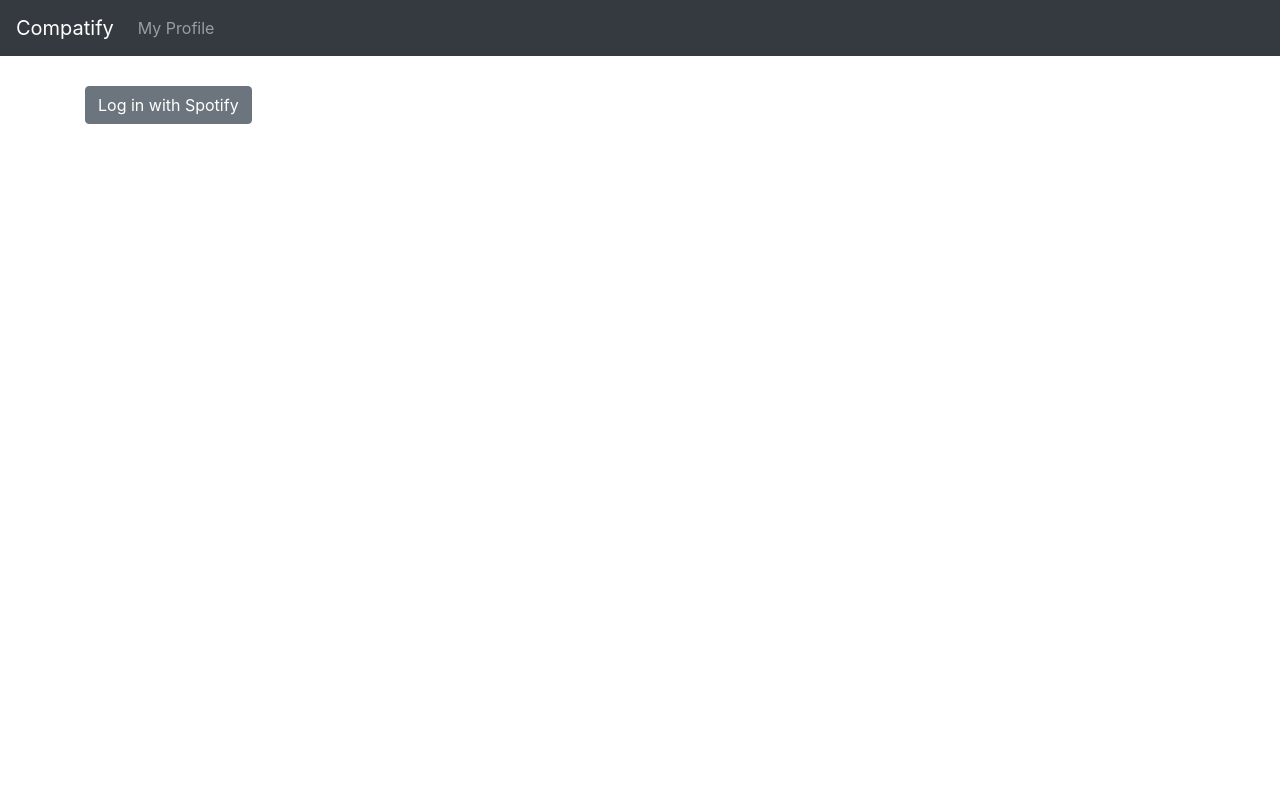
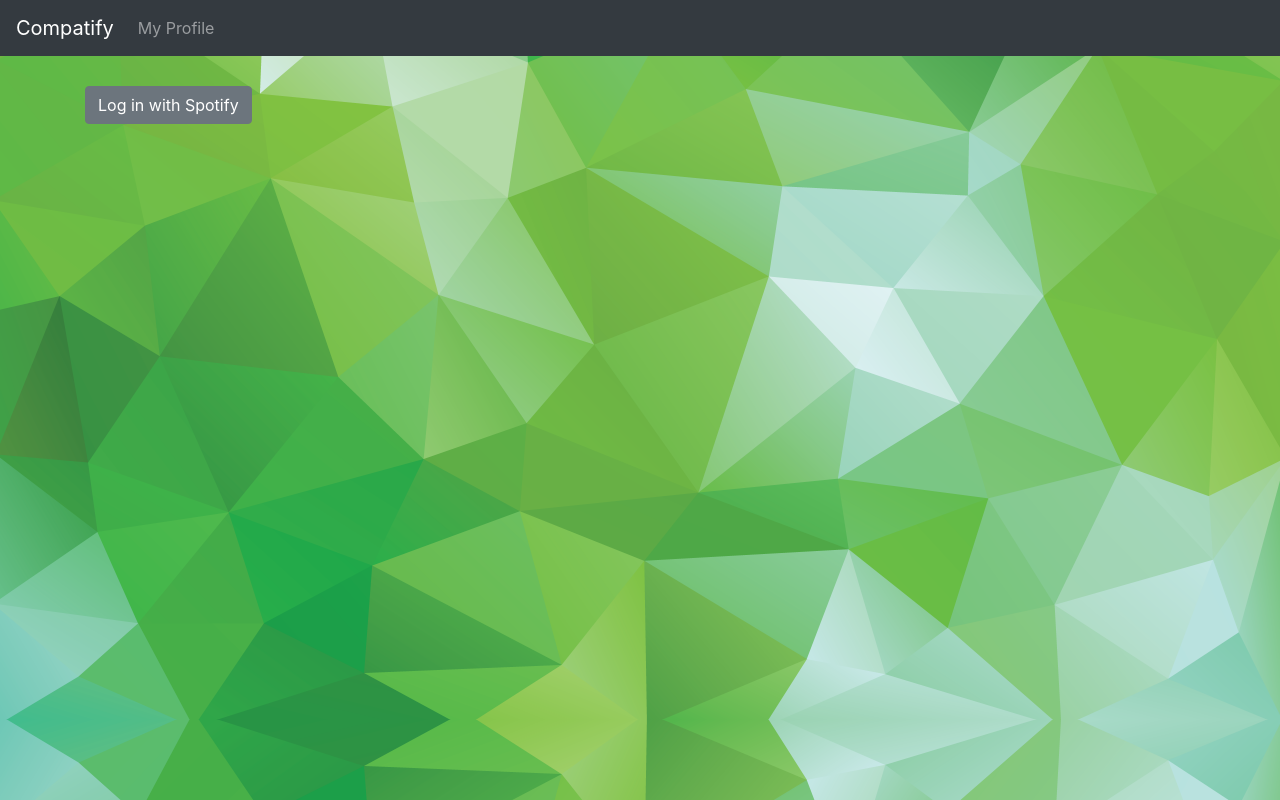
Before and after one commit to lukeclopez/Compatify, a React (Create React App) app in the folder compatify-app/: page /login in a window 1280 px wide. Built offline with nearby package versions, Linux system fonts and the light colour scheme.

Commit message:
Background image tiled

```diff
--- a/compatify-app/src/index.css
+++ b/compatify-app/src/index.css
@@ -2,6 +2,8 @@ body {
   margin: 0;
   padding: 0 0 0 0;
   font-family: sans-serif;
+  background-image: url("/color5_mirror.png");
+  background-size: 100%;
 }
 
 .navbar {
```
Also changed, not shown: compatify-app/public/bkg.jpg (added), compatify-app/public/color5_mirror.png (added).
